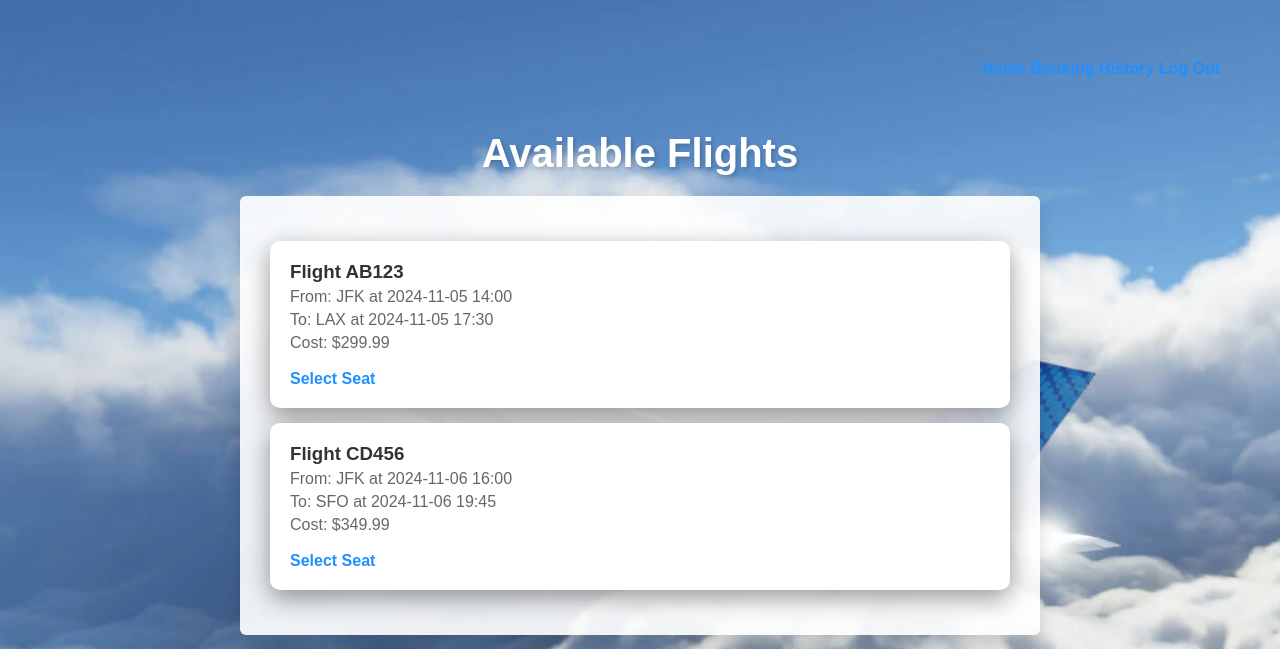
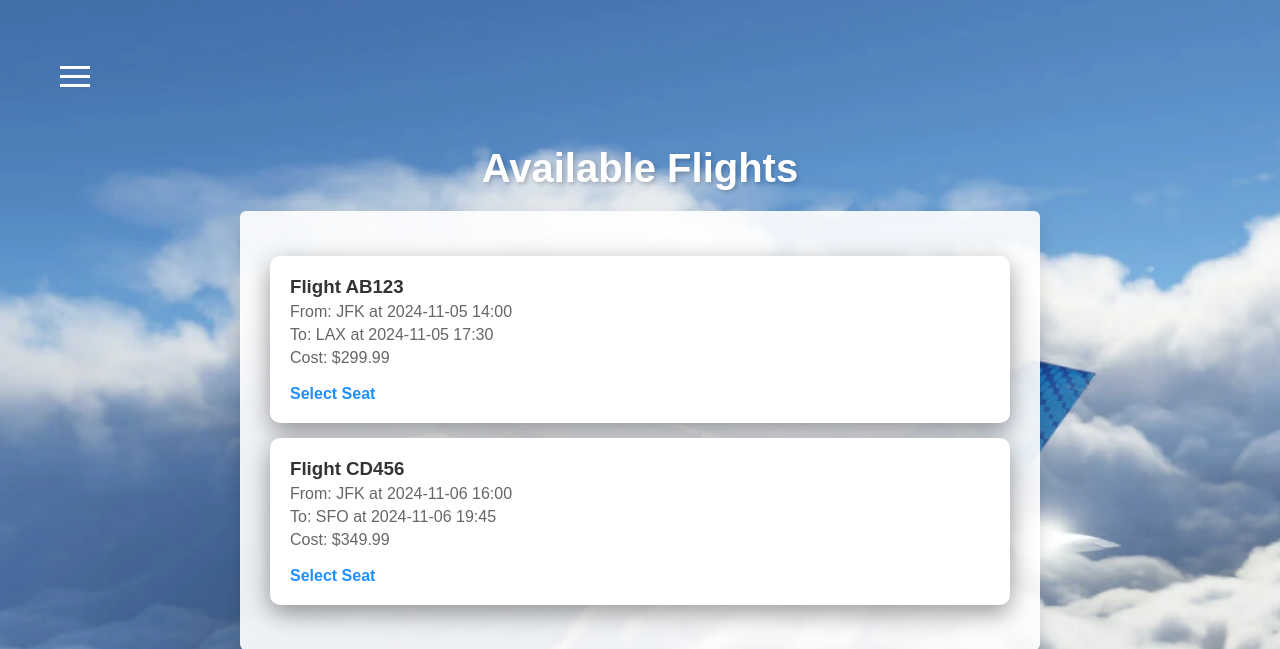
Before and after one commit to icsbillwei/Group11-SI, a Flask app: template templates/flight_results.html in a window 1280 px wide. Shown: the top 649 px of the page. Run offline with Flask 3, Linux system fonts and the light colour scheme; the template is opened without the code that fills it: values that come from a table or form of the project are taken from there, others are empty.

Commit message:
add menu bar

```diff
--- a/templates/flight_results.html
+++ b/templates/flight_results.html
@@ -49,6 +49,46 @@
             box-shadow: 0 8px 18px rgba(0, 0, 0, 0.15);
             width: 100%;
             max-width: 800px;
+        }
+
+        .burger-icon {
+            cursor: pointer;
+        }
+
+        .burger-lines {
+            width: 30px;
+            height: 3px;
+            background-color: white;
+            margin: 6px 0;
+        }
+
+        .dropdown-menu {
+            display: none;
+            position: absolute;
+            top: 70px;
+            left: 20px;
+            background-color: white;
+            box-shadow: 0 8px 24px rgba(0, 0, 0, 0.15);
+            border-radius: 10px;
+            overflow: hidden;
+            z-index: 1000;
+        }
+
+        .dropdown-menu a {
+            display: block;
+            padding: 12px 20px;
+            text-decoration: none;
+            color: #333;
+            transition: background-color 0.2s;
+        }
+
+        .dropdown-menu a:hover {
+            background-color: #f0f0f0;
+        }
+
+        .burger-icon:hover + .dropdown-menu,
+        .dropdown-menu:hover {
+            display: block;
         }
 
         .flight-card {
```
